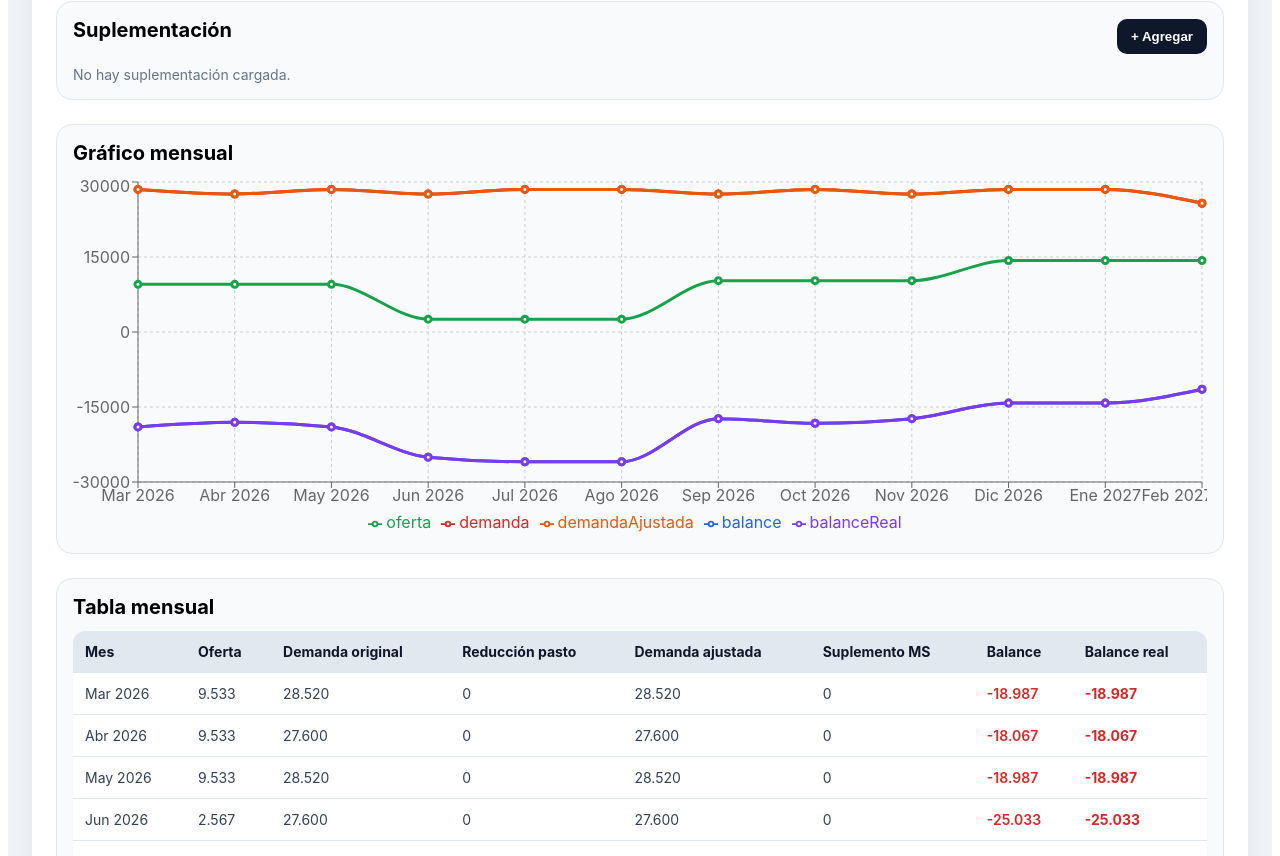
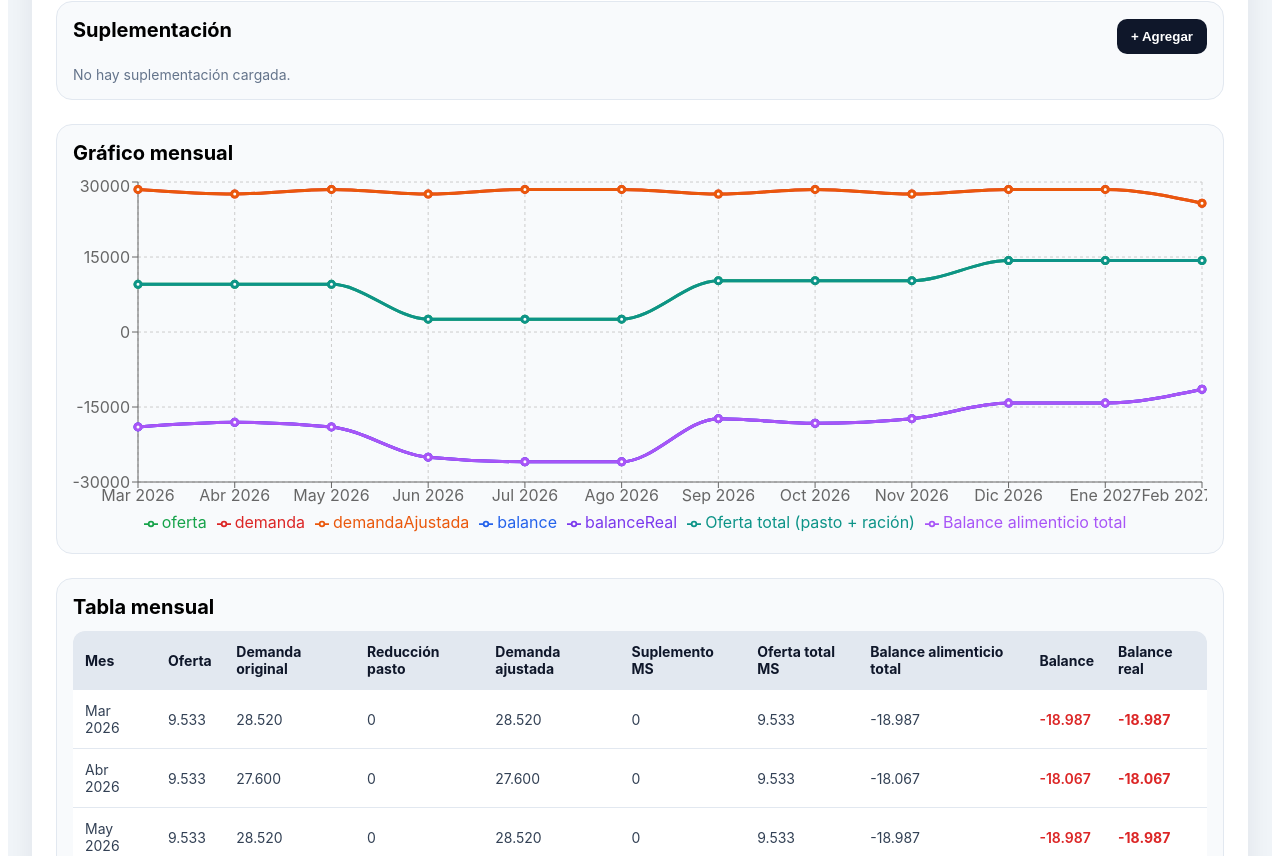
Before and after one commit to Facundo-lp/balance-forrajero, a React (Vite) app: page / in a window 1280 px wide. Shown: the part 1544-2400 px from the top of the page. Built offline with nearby package versions, Linux system fonts and the light colour scheme.

Commit message:
Update App.jsx

```diff
--- a/src/App.jsx
+++ b/src/App.jsx
@@ -299,6 +299,7 @@ function defaultSupplementRow() {
   const animal = ANIMAL_CATEGORIES[0];
   return {
     id: Date.now(),
+    herdId: "",
     category: animal.label,
     heads: 0,
     weight: animal.weight,
@@ -427,6 +428,8 @@ export default function App() {
       Math.round(results.pastureReductionByMonth[i]),
       Math.round(results.adjustedDemandByMonth[i]),
       Math.round(results.supplementDmByMonth[i]),
+      Math.round(results.totalFeedOfferByMonth[i]),
+      Math.round(results.totalFeedBalanceByMonth[i]),
       Math.round(results.balanceByMonth[i]),
       Math.round(results.realBalanceByMonth[i]),
     ]);
@@ -439,6 +442,8 @@ export default function App() {
         "Reduccion pasto por sustitucion",
         "Demanda ajustada",
         "Suplemento MS",
+        "Oferta total MS",
+        "Balance alimenticio total",
         "Balance original",
         "Balance real",
       ],
@@ -600,6 +605,7 @@ export default function App() {
 
   const removeHerd = (id) => {
     setHerd((prev) => prev.filter((h) => h.id !== id));
+    // Conservar suplementaciones históricas para reasignarlas, sin contabilizarlas.
   };
 
   const addSupplementRow = () => {
@@ -718,31 +724,27 @@ export default function App() {
       }, 0);
     });
 
-    const supplementDmByMonth = MONTHS.map((m) => {
-      return supplements.reduce((sum, s) => {
-        if (!monthIsActive(m.index, s.monthStart, s.monthEnd)) return sum;
-
-        const dailyDm =
-          n(s.heads) *
-          n(s.kgRation) *
-          (n(s.dmPercent) / 100);
-
-        return sum + dailyDm * new Date(exerciseYear + (m.index < 3 ? 1 : 0), m.index, 0).getDate();
-      }, 0);
-    });
-
-    const pastureReductionByMonth = MONTHS.map((m) => {
-      return supplements.reduce((sum, s) => {
-        if (!monthIsActive(m.index, s.monthStart, s.monthEnd)) return sum;
-
-        const dailyDm =
-          n(s.heads) *
-          n(s.kgRation) *
-          (n(s.dmPercent) / 100);
-
-        return sum + dailyDm * new Date(exerciseYear + (m.index < 3 ? 1 : 0), m.index, 0).getDate() * n(s.substitutionRate);
-      }, 0);
-    });
+    // La suplementación pertenece a un lote concreto, nunca a toda una categoría.
+    // Se limita al período de permanencia del lote y a los meses seleccionados.
+    const supplementDmByMonth = MONTHS.map((m) =>
+      supplements.reduce((sum, s) => {
+        const lot = herd.find((h) => String(h.id) === String(s.herdId));
+        if (!lot || !monthIsActive(m.index, s.monthStart, s.monthEnd)) return sum;
+        const days = activeHerdDays(lot, m.index, exerciseYear);
+        const dailyDm = n(lot.heads) * n(s.kgRation) * n(s.dmPercent) / 100;
+        return sum + dailyDm * days;
+      }, 0)
+    );
+
+    const pastureReductionByMonth = MONTHS.map((m, i) =>
+      supplements.reduce((sum, s) => {
+        const lot = herd.find((h) => String(h.id) === String(s.herdId));
+        if (!lot || !monthIsActive(m.index, s.monthStart, s.monthEnd)) return sum;
+        const days = activeHerdDays(lot, m.index, exerciseYear);
+        const dailyDm = n(lot.heads) * n(s.kgRation) * n(s.dmPercent) / 100;
+        return sum + dailyDm * days * n(s.substitutionRate);
+      }, 0)
+    );
 
     const adjustedDemandByMonth = MONTHS.map((_, i) =>
       Math.max(0, demandByMonth[i] - pastureReductionByMonth[i])
@@ -759,6 +761,11 @@ export default function App() {
     const realBalanceByMonth = MONTHS.map(
       (_, i) => offerByMonth[i] - adjustedDemandByMonth[i]
     );
+
+    // Balance de alimentos en MS: no aplicar sustitución aquí porque la
+    // demanda original ya representa el consumo total de MS estimado.
+    const totalFeedOfferByMonth = MONTHS.map((_, i) => offerByMonth[i] + supplementDmByMonth[i]);
+    const totalFeedBalanceByMonth = MONTHS.map((_, i) => totalFeedOfferByMonth[i] - demandByMonth[i]);
 
     const annualOffer = offerByMonth.reduce((a, b) => a + b, 0);
     const annualDemand = demandByMonth.reduce((a, b) => a + b, 0);
@@ -779,6 +786,8 @@ export default function App() {
       demandaAjustada: Math.round(adjustedDemandByMonth[i]),
       balance: Math.round(balanceByMonth[i]),
       balanceReal: Math.round(realBalanceByMonth[i]),
+      ofertaTotal: Math.round(totalFeedOfferByMonth[i]),
+      balanceAlimenticio: Math.round(totalFeedBalanceByMonth[i]),
     }));
 
     const monthlyDeficits = MONTHS.filter((_, i) => balanceByMonth[i] < 0).map(
@@ -832,6 +841,8 @@ export default function App() {
       demandByMonth,
       adjustedDemandByMonth,
       supplementDmByMonth,
+      totalFeedOfferByMonth,
+      totalFeedBalanceByMonth,
       pastureReductionByMonth,
       supplementNetByMonth,
       balanceByMonth,
@@ -1199,15 +1210,13 @@ export default function App() {
                   supplements.map((s) => (
                     <div key={s.id} style={boxStyle}>
                       <div style={supplementRowStyle}>
-                        <div>
-                          <label style={smallLabelStyle}>Categoría</label>
-                          <select value={s.category} onChange={(e) => updateSupplementRow(s.id, "category", e.target.value)} style={inputStyle}>
-                            {ANIMAL_CATEGORIES.map((a) => (<option key={a.label}>{a.label}</option>))}
+                        <div style={{gridColumn:"span 2"}}>
+                          <label style={smallLabelStyle}>Lote a suplementar</label>
+                          <select value={s.herdId ?? ""} onChange={(e) => updateSupplementRow(s.id, "herdId", e.target.value)} style={inputStyle}>
+                            <option value="">Seleccionar lote…</option>
+                            {herd.map((h, idx) => <option key={h.id} value={String(h.id)}>Lote {idx + 1} · {h.category} · {h.heads} cabezas</option>)}
                           </select>
                         </div>
-                        <div><label style={smallLabelStyle}>Cabezas</label><input type="number" value={s.heads} onChange={(e) => updateSupplementRow(s.id, "heads", e.target.value)} style={inputStyle} /></div>
-                        <div><label style={smallLabelStyle}>Peso</label><input type="number" value={s.weight} onChange={(e) => updateSupplementRow(s.id, "weight", e.target.value)} style={inputStyle} /></div>
-                        <div><label style={smallLabelStyle}>Consumo % PV</label><input type="number" step="0.1" value={s.intake} onChange={(e) => updateSupplementRow(s.id, "intake", e.target.value)} style={inputStyle} /></div>
                         <div><label style={smallLabelStyle}>Kg ración/día</label><input type="number" step="0.1" value={s.kgRation} onChange={(e) => updateSupplementRow(s.id, "kgRation", e.target.value)} style={inputStyle} /></div>
                         <div><label style={smallLabelStyle}>% MS</label><input type="number" value={s.dmPercent} onChange={(e) => updateSupplementRow(s.id, "dmPercent", e.target.value)} style={inputStyle} /></div>
                         <div><label style={smallLabelStyle}>Sustitución</label><input type="number" step="0.01" value={s.substitutionRate} onChange={(e) => updateSupplementRow(s.id, "substitutionRate", e.target.value)} style={inputStyle} /></div>
@@ -1225,6 +1234,7 @@ export default function App() {
                         </div>
                         <button onClick={() => removeSupplementRow(s.id)} style={dangerButtonStyle}>Eliminar</button>
                       </div>
+                      {!herd.some(h => String(h.id) === String(s.herdId)) && <div style={{color:"#b91c1c", fontSize:13, marginTop:8}}>Seleccioná el lote: esta suplementación no se contabiliza hasta asignarla.</div>}
                     </div>
                   ))
                 )}
@@ -1248,6 +1258,8 @@ export default function App() {
                 <Line type="monotone" dataKey="demandaAjustada" stroke="#ea580c" strokeWidth={3} />
                 <Line type="monotone" dataKey="balance" stroke="#2563eb" strokeWidth={3} />
                 <Line type="monotone" dataKey="balanceReal" stroke="#7c3aed" strokeWidth={3} />
+                <Line type="monotone" dataKey="ofertaTotal" name="Oferta total (pasto + ración)" stroke="#0d9488" strokeWidth={3} />
+                <Line type="monotone" dataKey="balanceAlimenticio" name="Balance alimenticio total" stroke="#a855f7" strokeWidth={3} />
               </LineChart>
             </ResponsiveContainer>
           </div>
@@ -1265,6 +1277,8 @@ export default function App() {
                   <th style={thStyle}>Reducción pasto</th>
                   <th style={thStyle}>Demanda ajustada</th>
                   <th style={thStyle}>Suplemento MS</th>
+                  <th style={thStyle}>Oferta total MS</th>
+                  <th style={thStyle}>Balance alimenticio total</th>
                   <th style={thStyle}>Balance</th>
                   <th style={thStyle}>Balance real</th>
                 </tr>
@@ -1278,6 +1292,8 @@ export default function App() {
                     <td style={tdStyle}>{formatNumber(results.pastureReductionByMonth[i])}</td>
                     <td style={tdStyle}>{formatNumber(results.adjustedDemandByMonth[i])}</td>
                     <td style={tdStyle}>{formatNumber(results.supplementDmByMonth[i])}</td>
+                    <td style={tdStyle}>{formatNumber(results.totalFeedOfferByMonth[i])}</td>
+                    <td style={tdStyle}>{formatNumber(results.totalFeedBalanceByMonth[i])}</td>
                     <td style={{ ...tdStyle, color: results.balanceByMonth[i] < 0 ? "#dc2626" : "#16a34a", fontWeight: 600 }}>
                       {formatNumber(results.balanceByMonth[i])}
                     </td>
```
